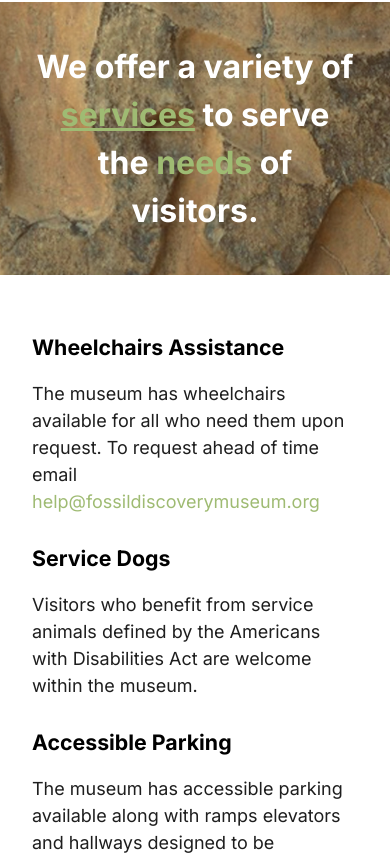
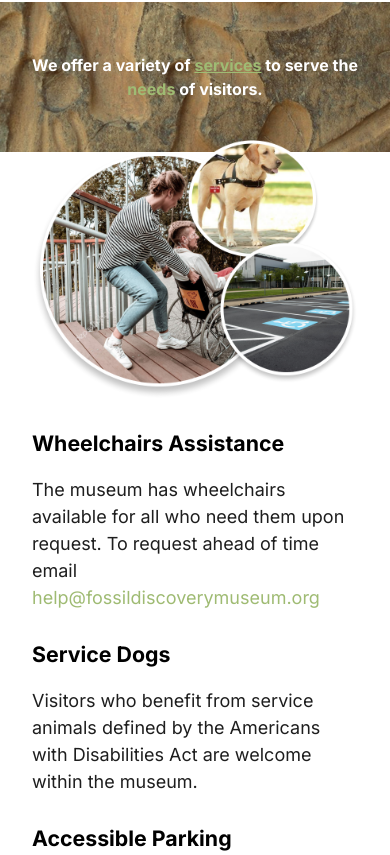
Before and after one commit to faoroj/FossilDiscoveryLab, a React (Vite) app in the folder FossilDiscoveryLab/: page / in a window 390 px wide. Shown: the part 1950-2805 px from the top of the page. Built offline with nearby package versions, Linux system fonts and the light colour scheme.

Commit message:
Learn More Screen Responsiveness

```diff
--- a/FossilDiscoveryLab/src/components/home/Learn.jsx
+++ b/FossilDiscoveryLab/src/components/home/Learn.jsx
@@ -12,11 +12,11 @@ const Learn = () => {
         Learn More
       </h1>
 
-      <div className='grid md:grid-cols-3 sm:grid-cols-3 xs:grid-cols-2 grid-cols-1 sm:gap-[64px] gap-12 mt-[50px]'>
+      <div className='grid md:grid-cols-3 sm:grid-cols-2 ss:grid-cols-2 grid-cols-1 sm:gap-[32px] gap-12 mt-[50px]'>
 
           {learnmore.map((learn) => (
 
-            <div key={learn.id} className='flex flex-col h-[460px] sm:h-[550px] custom:h-[530px] md:h-[520px] lg:h-[480px]'>
+            <div key={learn.id} className='flex flex-col h-[460px] '>
               <div className='w-full'>
                 <img src={learn.image} alt={learn.title} className='w-[360px] h-[280px] object-cover'/>
               </div>
--- a/FossilDiscoveryLab/src/components/home/Services.jsx
+++ b/FossilDiscoveryLab/src/components/home/Services.jsx
@@ -8,19 +8,19 @@ const Services = () => {
 
       {/*Divider Image */}
       <div className='relative w-full'>
-        <img src={Divider} alt="divider" className="w-full h-[273px] object-cover" />
+        <img src={Divider} alt="divider" className="w-full h-[150px] xs:h-[273px] object-cover" />
 
         <div className='padding absolute inset-0 flexCenter text-center'>
-          <h1 className='text-[32px] md:text-[48px] ss:text-[42px] font-bold font-inter leading-[150%] text-flat max-w-[800px]'>
+          <h1 className='text-[16px] xxs:text-[21px] xs:text-[30px] ss:text-[36px] sm:text-[32px] md:text-[48px] font-bold font-inter leading-[150%] text-flat max-w-[800px]'>
             We offer a variety of <span className="text-secondary underline">services</span>
             &nbsp;to serve the <span className="text-secondary">needs</span> of visitors.
           </h1>
         </div>
       </div>
 
-      <div className='max-container padding-x grid grid-cols-1 custom:grid-cols-2'>
 
-        <div className='mt-[29px]'>
+      <div className='max-container padding-x grid grid-cols-1 custom:grid-cols-2 '>
+        <div className='mt-0 custom:mt-[29px] order-last custom:order-first'>
           {services.map((service) => (
           <div key={service.id} className='mt-7'>
               <h3 className="text-bold-21 max-w-[523px]">
@@ -32,7 +32,7 @@ const Services = () => {
                 <>
                   {part}
                   {index < service.content.split("help@fossildiscoverymuseum.org").length - 1 && (
-                    <span className='text-secondary'>
+                    <span className='text-secondary break-words whitespace-normal'>
                       help@fossildiscoverymuseum.org
                     </span>
                   )}
@@ -51,8 +51,8 @@ const Services = () => {
         </div>
 
 
-        <div className='flex justify-center mt-10 sm:mt-0'>
-          <img src={Assistance} alt="assistance" className='w-full h-auto max-w-full object-contain'/>
+        <div className='flex justify-center  sm:mt-0'>
+          <img src={Assistance} alt="assistance" className='w-full h-[auto] max-w-[600px] -mt-3 xxs:-mt-8 xs:-mt-16 sm:-mt-18 object-contain z-10'/>
         </div>
 
 
```
